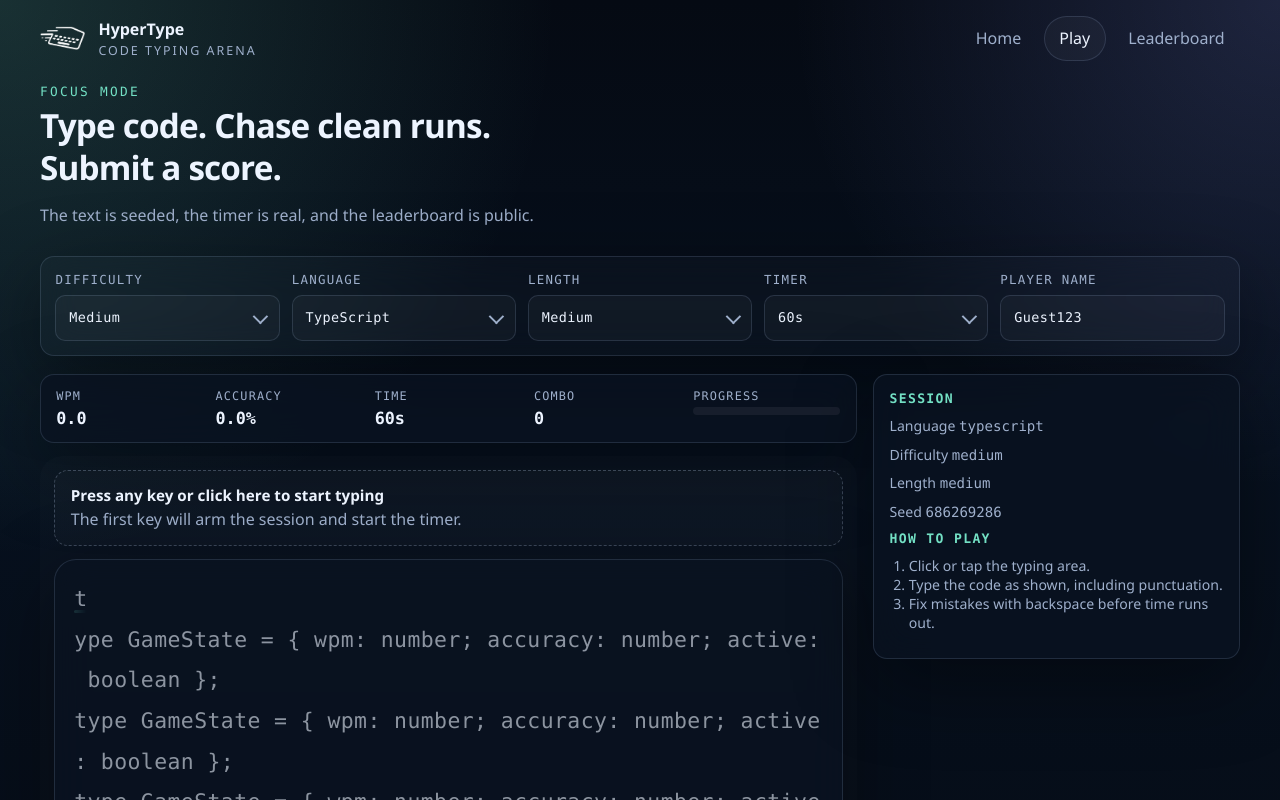
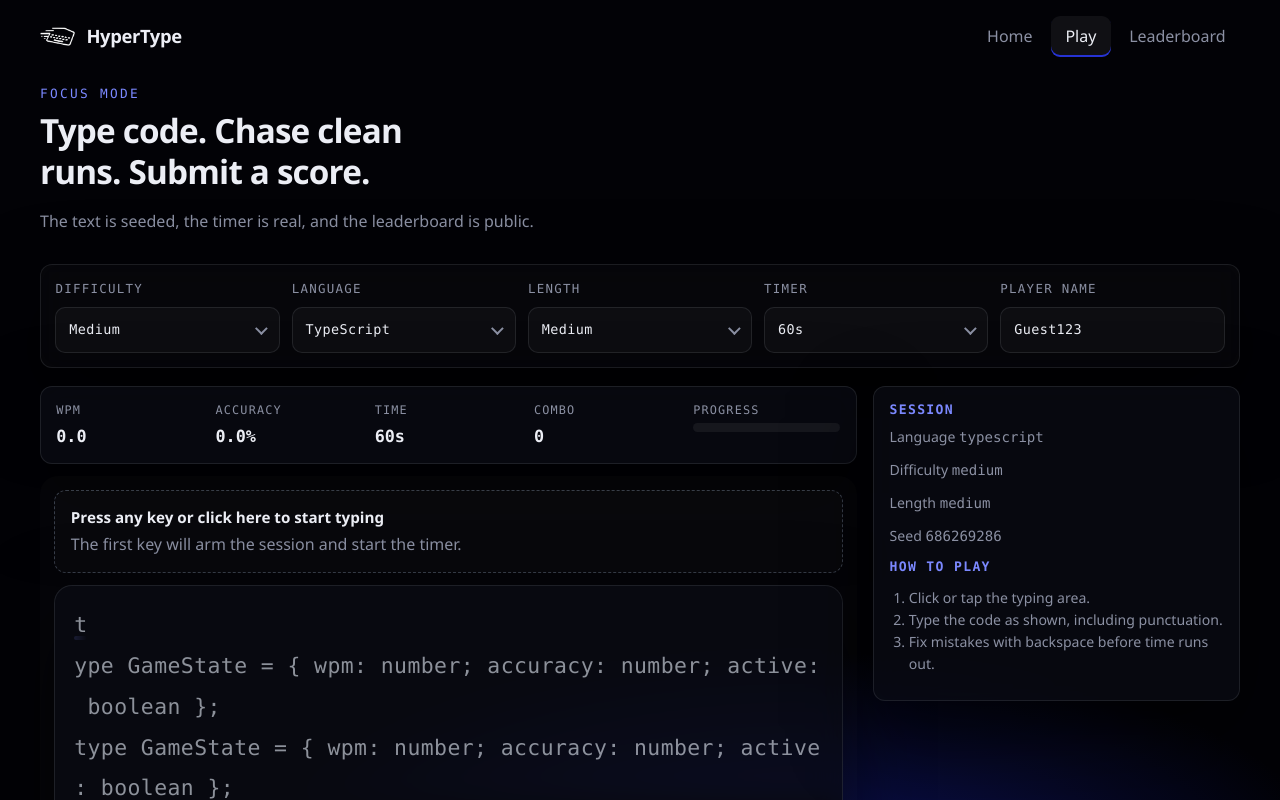
Before and after one commit to nelsond20/hypertype, a SvelteKit app: page /play in a window 1280 px wide. Shown: the top 800 px of the page. Built offline with nearby package versions, Linux system fonts and the light colour scheme.

Commit message:
feat: new design tokens, fonts, nav and footer

```diff
--- a/package.json
+++ b/package.json
@@ -29,6 +29,8 @@
     "vitest": "^3.2.4"
   },
   "dependencies": {
+    "@fontsource-variable/bricolage-grotesque": "^5.3.0",
+    "@fontsource-variable/jetbrains-mono": "^5.3.0",
     "dotenv": "^16.6.1",
     "mongoose": "^8.18.0",
     "nanoid": "^5.1.5",
--- a/src/app.css
+++ b/src/app.css
@@ -1,49 +1,68 @@
 :root {
   color-scheme: dark;
-  --bg: #07111f;
-  --bg-soft: #0d1a2f;
-  --panel: rgba(10, 18, 33, 0.78);
-  --panel-solid: #0d1728;
-  --line: rgba(183, 208, 255, 0.14);
-  --text: #edf4ff;
-  --muted: #9fb0cc;
-  --accent: #73e0c4;
-  --accent-strong: #8f9bff;
+
+  /* Core palette — taken from the keycap orb so the page and the hero match */
+  --bg: #020206;
+  --ink: #0b0c14;
+  --cobalt: #2633d4;
+  --glow: #1f30ff;
+  --ash: #b3b7c1;
+  --text: #eceef5;
+  --lime: #b6c24a;
   --danger: #ff6b81;
+
+  /* Aliases kept so every component picks up the new look */
+  --bg-soft: #0b0c14;
+  --panel: rgba(11, 12, 20, 0.72);
+  --panel-solid: #0b0c14;
+  --line: rgba(179, 183, 193, 0.13);
+  --line-strong: rgba(179, 183, 193, 0.26);
+  --muted: #8b90a3;
+  --accent: #7b88ff;
+  --accent-strong: var(--cobalt);
+  --success: var(--lime);
   --warning: #ffd26a;
-  --success: #55d39a;
-  --shadow: 0 24px 80px rgba(0, 0, 0, 0.4);
-  --radius: 22px;
-  --radius-sm: 14px;
-  --mono:
-    'SFMono-Regular', 'Menlo', 'Monaco', 'Consolas', 'Liberation Mono',
-    monospace;
-  --sans: 'Avenir Next', 'Segoe UI', 'Trebuchet MS', system-ui, sans-serif;
+  --shadow: 0 30px 80px rgba(0, 0, 0, 0.55);
+  --radius: 18px;
+  --radius-sm: 12px;
+
+  --mono: 'JetBrains Mono Variable', 'SFMono-Regular', Menlo, Consolas, monospace;
+  --sans: 'Bricolage Grotesque Variable', 'Segoe UI', system-ui, sans-serif;
   font-family: var(--sans);
-  background:
-    radial-gradient(
-      circle at top left,
-      rgba(115, 224, 196, 0.18),
-      transparent 32%
-    ),
-    radial-gradient(
-      circle at top right,
-      rgba(143, 155, 255, 0.18),
-      transparent 28%
-    ),
-    linear-gradient(180deg, #050a13, var(--bg) 38%, #050a13 100%);
+  background: var(--bg);
+}
+
+* {
+  box-sizing: border-box;
 }
 
 html,
 body {
   margin: 0;
   min-height: 100%;
-  background: transparent;
+  background: var(--bg);
   color: var(--text);
 }
 
 body {
   min-height: 100svh;
+  font-size: 1rem;
+  line-height: 1.55;
+  -webkit-font-smoothing: antialiased;
+  background:
+    radial-gradient(60% 38% at 62% 108%, rgba(31, 48, 255, 0.32), transparent 70%),
+    var(--bg);
+  background-attachment: fixed;
+}
+
+h1,
+h2,
+h3 {
+  font-family: var(--sans);
+  font-variation-settings: 'wdth' 90;
+  letter-spacing: -0.03em;
+  line-height: 1.05;
+  text-wrap: balance;
 }
 
 a {
@@ -59,17 +78,22 @@ select {
 }
 
 ::selection {
-  background: rgba(115, 224, 196, 0.25);
+  background: rgba(38, 51, 212, 0.55);
+}
+
+:focus-visible {
+  outline: 2px solid var(--accent);
+  outline-offset: 3px;
 }
 
 .shell {
-  width: min(1200px, calc(100% - 32px));
+  width: min(1200px, calc(100% - 40px));
   margin: 0 auto;
 }
 
 .panel {
   background: var(--panel);
-  backdrop-filter: blur(18px);
+  backdrop-filter: blur(14px);
   border: 1px solid var(--line);
   border-radius: var(--radius);
   box-shadow: var(--shadow);
@@ -83,42 +107,75 @@ select {
   font-family: var(--mono);
 }
 
+.eyebrow {
+  margin: 0;
+  color: var(--accent);
+  font-size: 0.9rem;
+}
+
+/* A key: raised cap with a visible side wall that sinks when pressed */
+.key,
 .button {
+  --wall: #05060c;
   display: inline-flex;
   align-items: center;
   justify-content: center;
-  gap: 0.55rem;
-  border: 1px solid var(--line);
-  border-radius: 999px;
-  padding: 0.9rem 1.2rem;
-  background: rgba(255, 255, 255, 0.03);
+  gap: 0.5rem;
+  min-height: 2.9rem;
+  padding: 0.6rem 1.25rem 0.7rem;
+  border: 1px solid var(--line-strong);
+  border-bottom: 4px solid var(--wall);
+  border-radius: 11px;
+  background: linear-gradient(180deg, #1b1d2d, #12131f);
   color: var(--text);
+  font-weight: 600;
   cursor: pointer;
   transition:
-    transform 160ms ease,
-    border-color 160ms ease,
+    transform 90ms ease,
+    border-bottom-width 90ms ease,
     background 160ms ease;
 }
 
-.button:hover,
-.button:focus-visible {
-  transform: translateY(-1px);
-  border-color: rgba(115, 224, 196, 0.45);
-  background: rgba(115, 224, 196, 0.08);
-  outline: none;
+.key:hover,
+.button:hover {
+  background: linear-gradient(180deg, #23263a, #171929);
 }
 
-.button.primary {
-  background: linear-gradient(
-    135deg,
-    rgba(115, 224, 196, 0.18),
-    rgba(143, 155, 255, 0.18)
-  );
-  border-color: rgba(115, 224, 196, 0.35);
+.key:active,
+.button:active {
+  transform: translateY(3px);
+  border-bottom-width: 1px;
 }
 
+.key:disabled,
+.button:disabled {
+  opacity: 0.45;
+  cursor: not-allowed;
+  transform: none;
+}
+
+.key.primary,
+.button.primary {
+  --wall: #0f1668;
+  background: linear-gradient(180deg, #3441e8, var(--cobalt));
+  border-color: rgba(140, 150, 255, 0.5);
+  color: #fff;
+}
+
+.key.primary:hover,
+.button.primary:hover {
+  background: linear-gradient(180deg, #4552f0, #2e3be0);
+}
+
+.key.ghost,
 .button.ghost {
   background: transparent;
+  border-bottom-width: 1px;
+}
+
+.key.ghost:active,
+.button.ghost:active {
+  transform: none;
 }
 
 .field {
@@ -134,13 +191,12 @@ select {
 .field select,
 .field input {
   width: 100%;
-  box-sizing: border-box;
-  min-height: 3.25rem;
-  border-radius: 14px;
+  min-height: 3rem;
+  border-radius: var(--radius-sm);
   border: 1px solid var(--line);
-  background: rgba(255, 255, 255, 0.04);
+  background: rgba(255, 255, 255, 0.03);
   color: var(--text);
-  padding: 0.95rem 1rem;
+  padding: 0.85rem 1rem;
 }
 
 .field input {
@@ -163,44 +219,48 @@ select {
   cursor: pointer;
 }
 
-.field select:focus-visible,
-.field input:focus-visible {
-  outline: 2px solid rgba(115, 224, 196, 0.45);
-  outline-offset: 2px;
+@media (max-width: 720px) {
+  .shell {
+    width: calc(100% - 28px);
+  }
 }
 
-@media (max-width: 720px) {
-  .shell {
-    width: min(100%, calc(100% - 20px));
+@media (prefers-reduced-motion: reduce) {
+  *,
+  *::before,
+  *::after {
+    transition-duration: 0.01ms !important;
+    animation-duration: 0.01ms !important;
   }
 }
 
 .legal-page {
-  padding: 0.7rem 0 2rem;
+  padding: 2rem 0 3rem;
   display: grid;
-  gap: 0.95rem;
+  gap: 1rem;
+  max-width: 760px;
 }
 
 .legal-card {
-  padding: 1rem;
+  padding: 1.25rem;
   display: grid;
   gap: 0.8rem;
 }
 
 .legal-page h1 {
   margin: 0.2rem 0 0.1rem;
-  font-size: clamp(2rem, 5vw, 3rem);
-  letter-spacing: -0.04em;
+  font-size: clamp(2.2rem, 5vw, 3.4rem);
 }
 
 .legal-page h2 {
   margin: 0;
-  font-size: 1.2rem;
+  font-size: 1.25rem;
 }
 
 .legal-page p {
   margin: 0;
   line-height: 1.7;
+  max-width: 68ch;
 }
 
 .legal-page ul {
--- a/src/routes/+layout.svelte
+++ b/src/routes/+layout.svelte
@@ -1,4 +1,6 @@
 <script lang="ts">
+  import '@fontsource-variable/bricolage-grotesque';
+  import '@fontsource-variable/jetbrains-mono';
   import '../app.css';
   import { page } from '$app/stores';
 </script>
@@ -16,7 +18,7 @@
       <img class="brand-mark" src="/icon.png" alt="HyperType brand mark" />
       <span>
         <strong>HyperType</strong>
-        <small>code typing arena</small>
+
       </span>
     </a>
     <nav class="nav">
@@ -51,65 +53,47 @@
     align-items: center;
     justify-content: space-between;
     gap: 1rem;
-    padding: 1rem 0 0.75rem;
+    padding: 1rem 0;
+    position: relative;
+    z-index: 5;
   }
 
   .brand {
     display: inline-flex;
     align-items: center;
-    gap: 0.85rem;
+    gap: 0.7rem;
+    font-size: 1.15rem;
+    letter-spacing: -0.02em;
   }
 
   .brand-mark {
-    width: 2.8rem;
-    height: 2.8rem;
+    width: 2.2rem;
+    height: 2.2rem;
     display: block;
     object-fit: contain;
-    border-radius: 14px;
-  }
-
-  .brand strong,
-  .brand small {
-    display: block;
-  }
-
-  .brand small {
-    color: var(--muted);
-    margin-top: 0.1rem;
-    font-size: 0.78rem;
-    text-transform: uppercase;
-    letter-spacing: 0.16em;
+    border-radius: 10px;
   }
 
   .nav {
     display: inline-flex;
-    gap: 0.45rem;
-    flex-wrap: wrap;
-    justify-content: flex-end;
+    gap: 0.25rem;
   }
 
   .nav a {
-    padding: 0.65rem 0.9rem;
-    border-radius: 999px;
+    padding: 0.5rem 0.9rem;
+    border-radius: 9px;
     color: var(--muted);
-    border: 1px solid transparent;
+    transition: color 140ms ease;
+  }
+
+  .nav a:hover {
+    color: var(--text);
   }
 
   .nav a.active {
     color: var(--text);
-    border-color: var(--line);
-    background: rgba(255, 255, 255, 0.03);
-  }
-
-  @media (max-width: 720px) {
-    .topbar {
-      flex-direction: column;
-      align-items: flex-start;
-    }
-    .nav {
-      width: 100%;
-      justify-content: flex-start;
-    }
+    background: rgba(255, 255, 255, 0.06);
+    box-shadow: inset 0 -2px 0 var(--cobalt);
   }
 
   .site-footer {
@@ -117,9 +101,9 @@
     align-items: center;
     justify-content: space-between;
     gap: 0.75rem;
-    padding: 0.8rem 0 1.4rem;
+    padding: 1.2rem 0 1.6rem;
     border-top: 1px solid var(--line);
-    margin-top: 1.2rem;
+    margin-top: 2rem;
   }
 
   .site-footer p {
@@ -129,24 +113,23 @@
 
   .site-footer nav {
     display: inline-flex;
-    gap: 0.65rem;
+    gap: 1.1rem;
     flex-wrap: wrap;
   }
 
   .site-footer a {
     color: var(--muted);
     font-size: 0.85rem;
-    border-bottom: 1px solid transparent;
   }
 
-  .site-footer a:hover,
-  .site-footer a:focus-visible {
+  .site-footer a:hover {
     color: var(--text);
-    border-bottom-color: var(--accent);
-    outline: none;
   }
 
-  @media (max-width: 720px) {
+  @media (max-width: 560px) {
+    .brand span {
+      display: none;
+    }
     .site-footer {
       flex-direction: column;
       align-items: flex-start;
```
Also changed, not shown: 3 other files (tests, documents, lock files or other folders).
